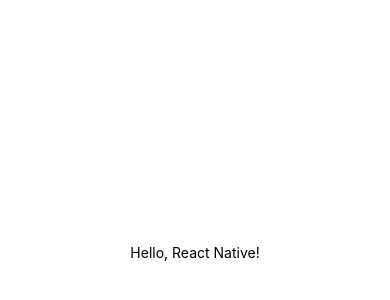
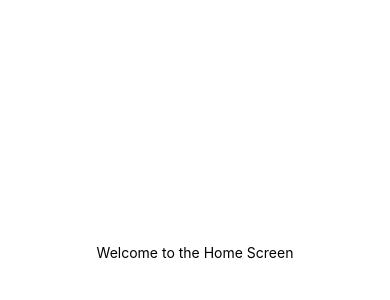
Before and after one commit to KeumKyuHwan/TodoWithMe, a React Native app: screen / in a window 390 px wide. Shown: the part 170-470 px from the top of the page. Built offline with nearby package versions, Linux system fonts and the light colour scheme.

Commit message:
Screen TEST code 추가

```diff
--- a/App.js
+++ b/App.js
@@ -1,19 +1,16 @@
 import React from 'react';
-import { View, Text, StyleSheet } from 'react-native';
+import { SafeAreaView, StyleSheet } from 'react-native';
+import HomeScreen from './src/screens/HomeScreen'; // HomeScreen 경로에 맞게 수정
 
-const App = () => {
-  return (
-    <View style={styles.container}>
-      <Text>Hello, React Native!</Text>
-    </View>
-  );
-};
+const App = () => (
+  <SafeAreaView style={styles.container}>
+    <HomeScreen />
+  </SafeAreaView>
+);
 
 const styles = StyleSheet.create({
   container: {
     flex: 1,
-    justifyContent: 'center',
-    alignItems: 'center',
   },
 });
 
--- /dev/null
+++ b/src/screens/HomeScreen.js
@@ -0,0 +1,18 @@
+import React from 'react';
+import { View, Text, StyleSheet } from 'react-native';
+
+const HomeScreen = () => (
+  <View style={styles.container}>
+    <Text>Welcome to the Home Screen</Text>
+  </View>
+);
+
+const styles = StyleSheet.create({
+  container: {
+    flex: 1,
+    justifyContent: 'center',
+    alignItems: 'center',
+  },
+});
+
+export default HomeScreen;
```
